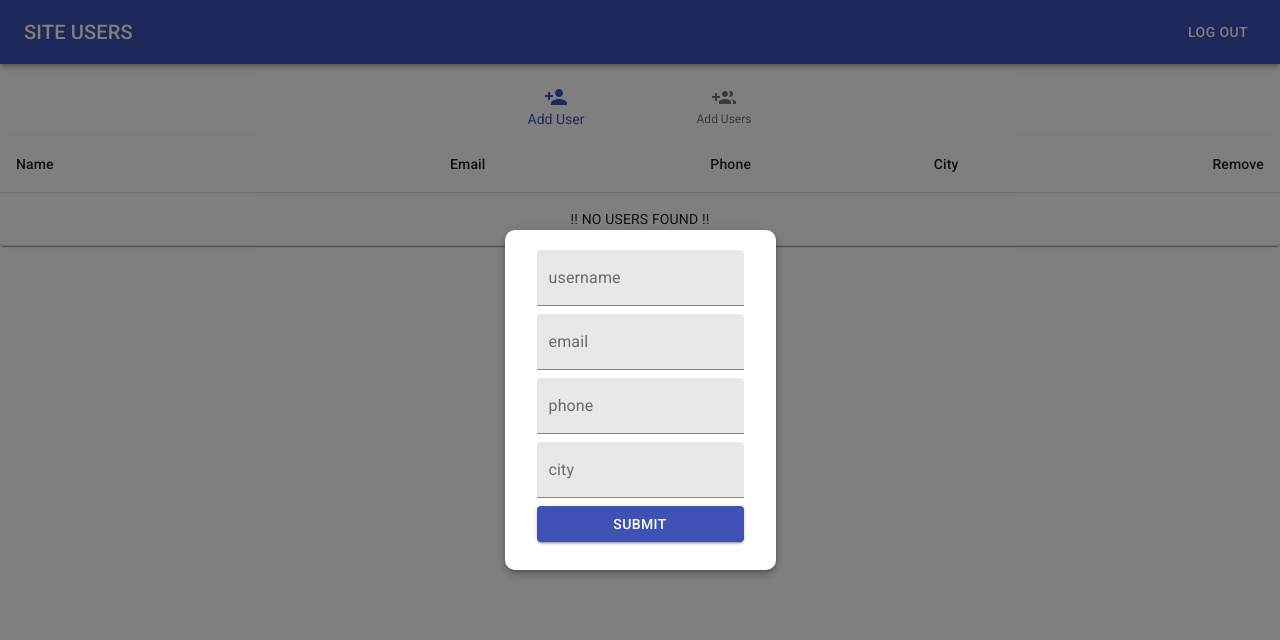
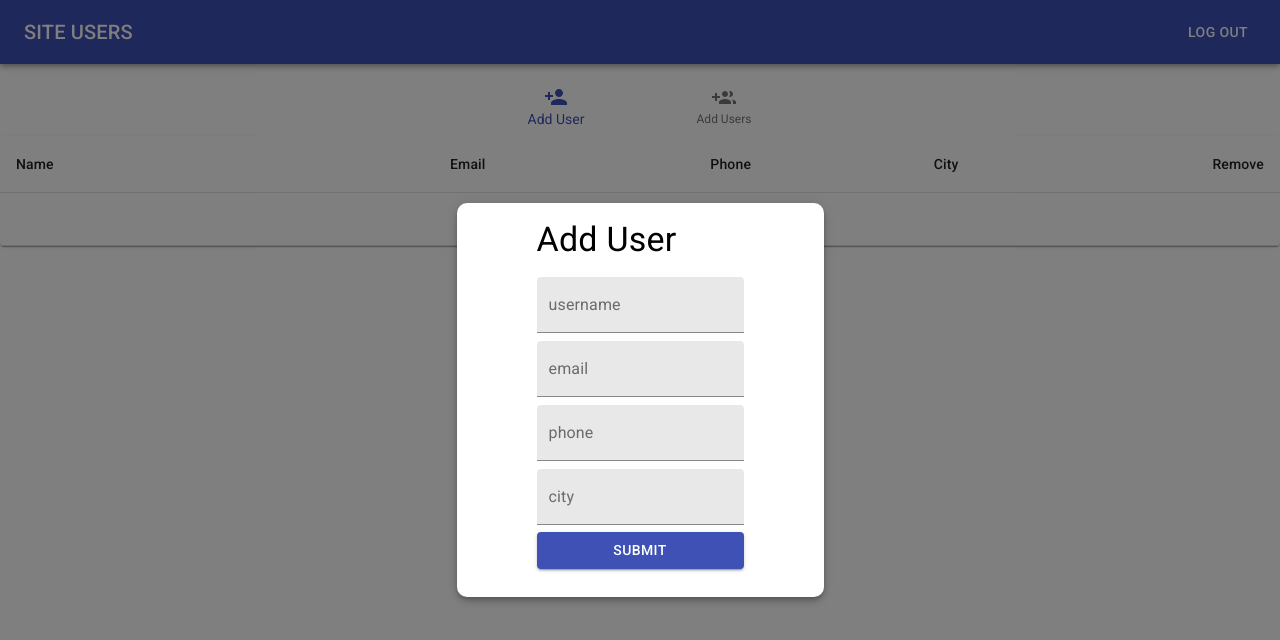
Before and after one commit to IlyaKrapivnoy/react_page_ex, a React (Create React App) app: page / in a window 1280 px wide. Both pictures are taken after a click on the button "Add User". Shown: the top 640 px of the page. Built offline with nearby package versions, Linux system fonts and the light colour scheme.

Commit message:
change modal

```diff
--- a/src/components/ButtonsNav.jsx
+++ b/src/components/ButtonsNav.jsx
@@ -10,6 +10,7 @@
 import Backdrop from '@material-ui/core/Backdrop';
 import Fade from '@material-ui/core/Fade';
 import { TextField, Button } from '@material-ui/core';
+import Typography from '@material-ui/core/Typography';
 
 const useStyles = makeStyles((theme) => ({
     root: {
@@ -23,7 +24,7 @@
     paper: {
         backgroundColor: theme.palette.background.paper,
         boxShadow: theme.shadows[5],
-        padding: theme.spacing(2, 4, 3),
+        padding: theme.spacing(2, 10, 3),
         borderRadius: 10,
     },
     form: {
@@ -51,7 +52,7 @@
     const dispatch = useDispatch();
     const users = useSelector((state) => state.users.users);
     console.log(users);
-    const addUser = (name, email, phone, city) => {
+    const addUser = () => {
         const user = {
             name: userName,
             email: userEmail,
@@ -103,6 +104,9 @@
                 >
                     <Fade in={open}>
                         <div className={classes.paper}>
+                            <Typography variant='h4' gutterBottom className=''>
+                                Add User
+                            </Typography>
                             <form
                                 className={classes.form}
                                 noValidate
```
